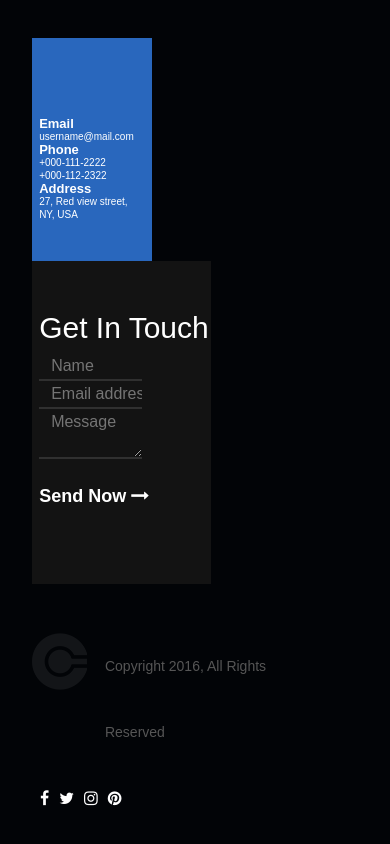
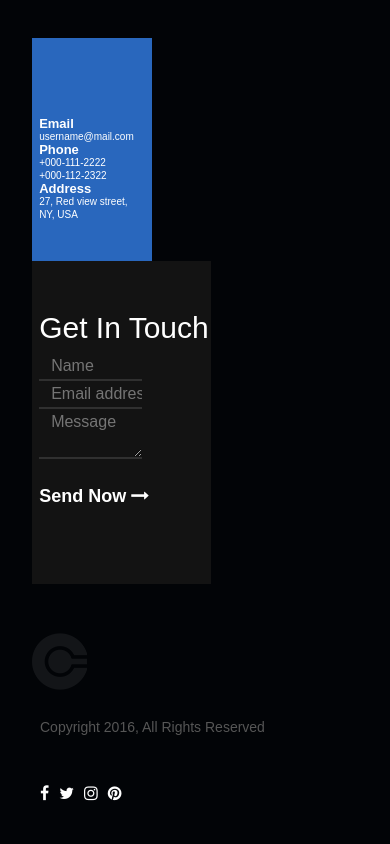
Before and after one commit to Nord18/responsive, a plain HTML site: page creato/index.html in a window 390 px wide. Shown: the part 5029-5873 px from the top of the page. Before the commit the page ends 5837 px from the top, so only its background shows below. Drawn offline with nearby package versions, Linux system fonts and the light colour scheme; a web font is replaced by a local one.

Commit message:
fixed responsive

```diff
--- a/creato/style/style.less
+++ b/creato/style/style.less
@@ -435,10 +435,10 @@ body {
 }
 
 .footer {
+	padding-bottom: 69px;
 	&__logo {
 		float: left;
 		padding-right: 18px;
-		padding-bottom: 69px;
 		padding-left: 8.2%;
 	}
 	&__copyright {
@@ -627,6 +627,12 @@ body {
     .footer__socials {
     	margin-left: 40px;
     }
+    .footer__logo {
+    	float: none;
+    }
+    .footer__copyright {
+    	margin-left: 40px;
+    }
 }
 
 @media screen and (max-width: 320px) {
```
Also changed, not shown: creato/style/style.css.
